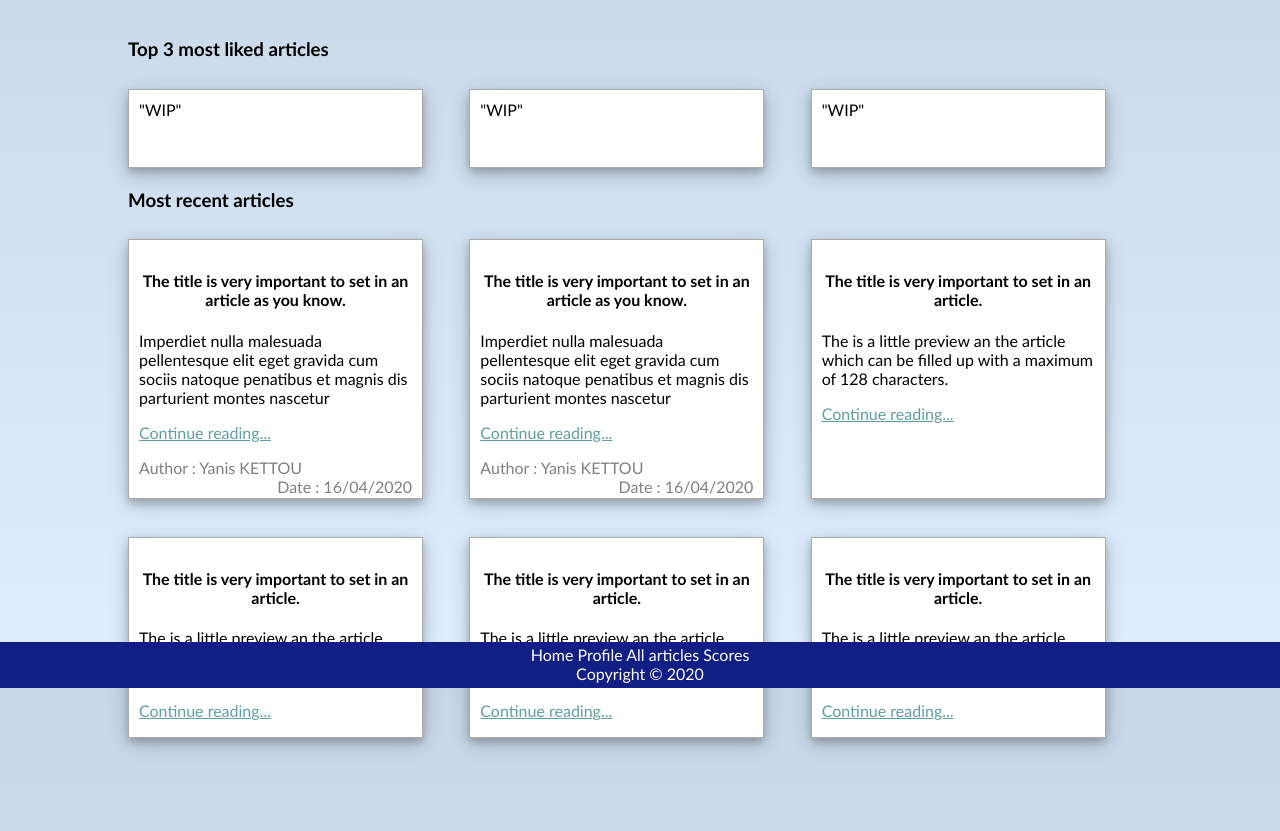
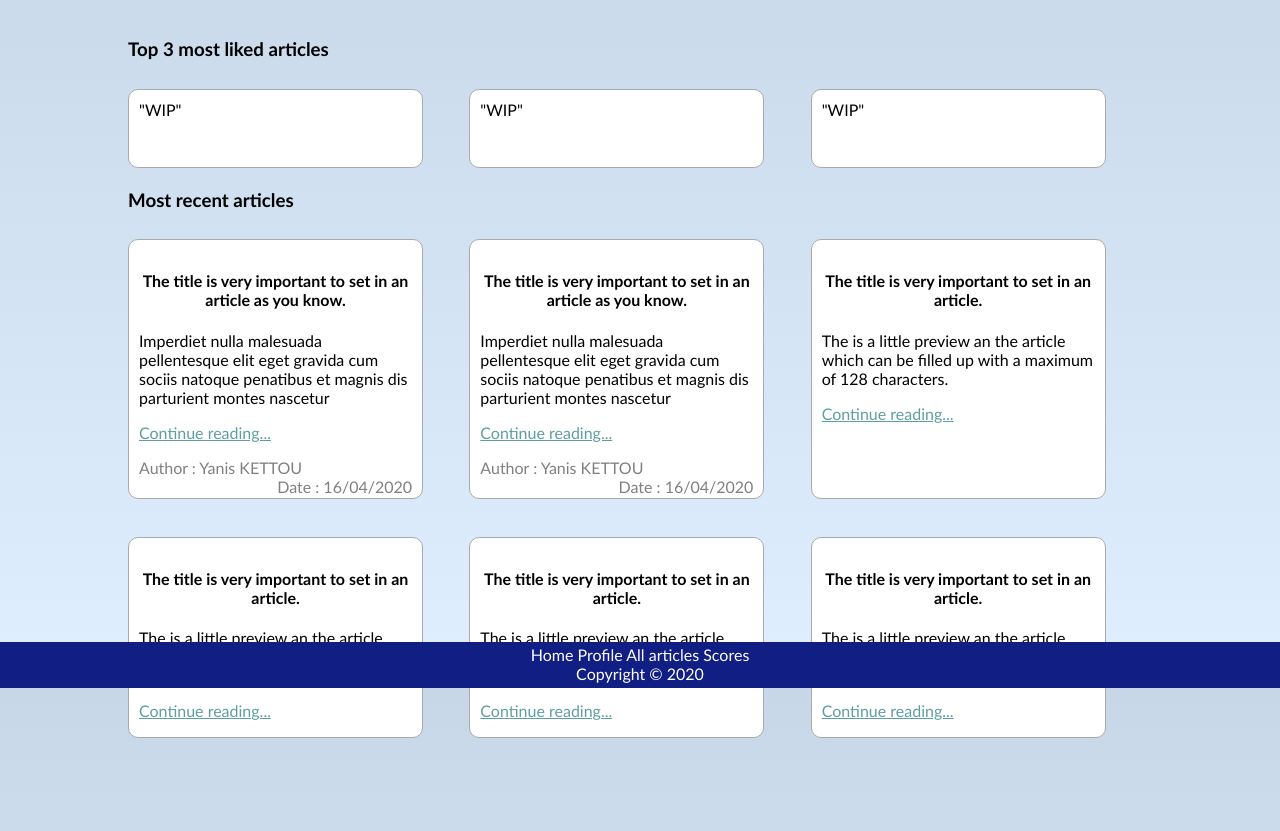
Before and after one commit to NinaKaveh/ecosphere-web-app, a PHP site: page /article.php in a window 1280 px wide. Shown: the part 112-943 px from the top of the page. Run offline with PHP 8.4, Linux system fonts and the light colour scheme.

Commit message:
Update global.css
- Border radius
- Shadow on hover

```diff
--- a/View/css/global.css
+++ b/View/css/global.css
@@ -206,8 +206,11 @@ canvas {
     padding: 10px;
     height: 80%;
     width: 80%;
+    background-color: #FFFFFF;
+    border-radius: 10px;
+}
+.article_row:hover {
     box-shadow: 0 4px 8px 0 rgba(0, 0, 0, 0.2), 0 6px 20px 0 rgba(0, 0, 0, 0.19);
-    background-color: #FFFFFF;
 }
 .article_row a {
     color: cadetblue;
```
